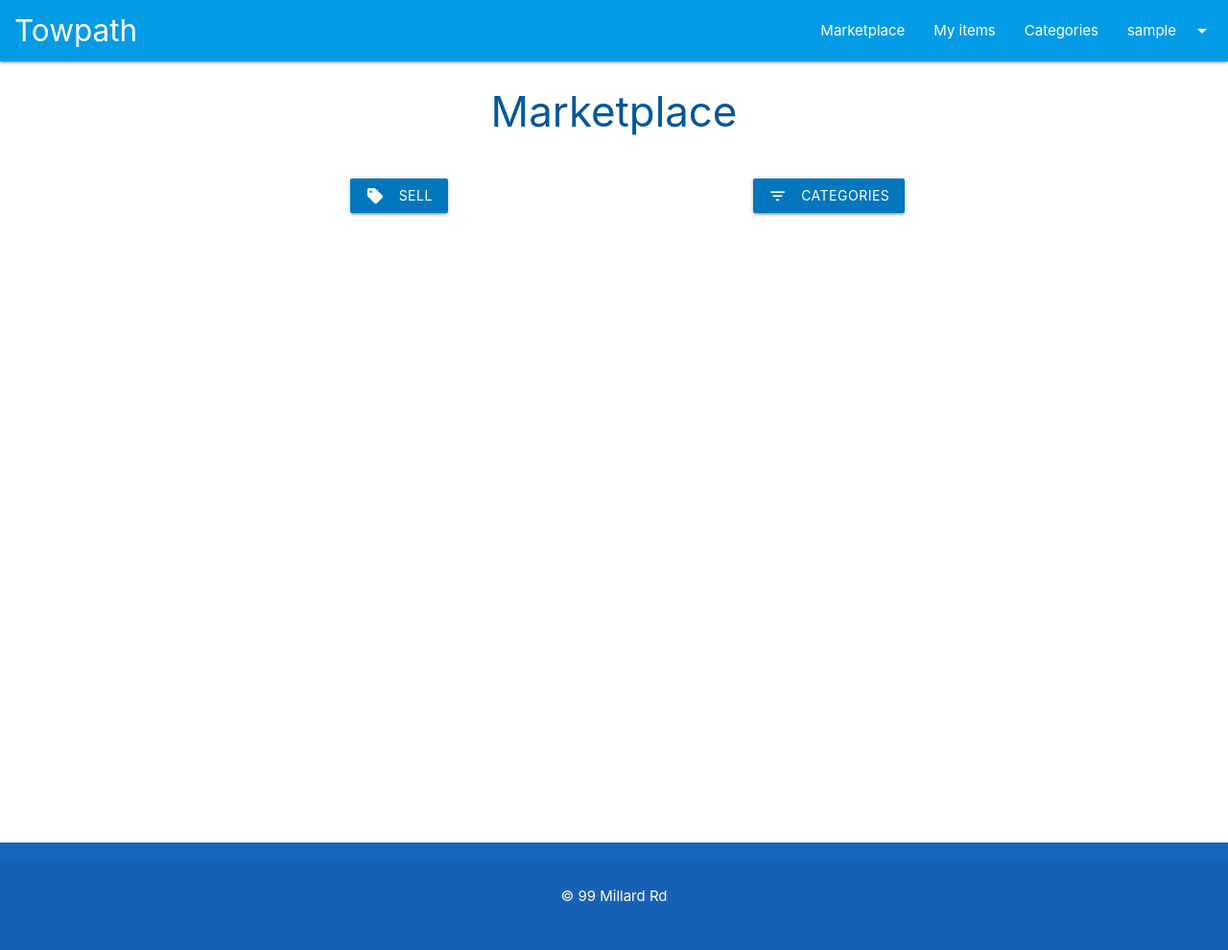
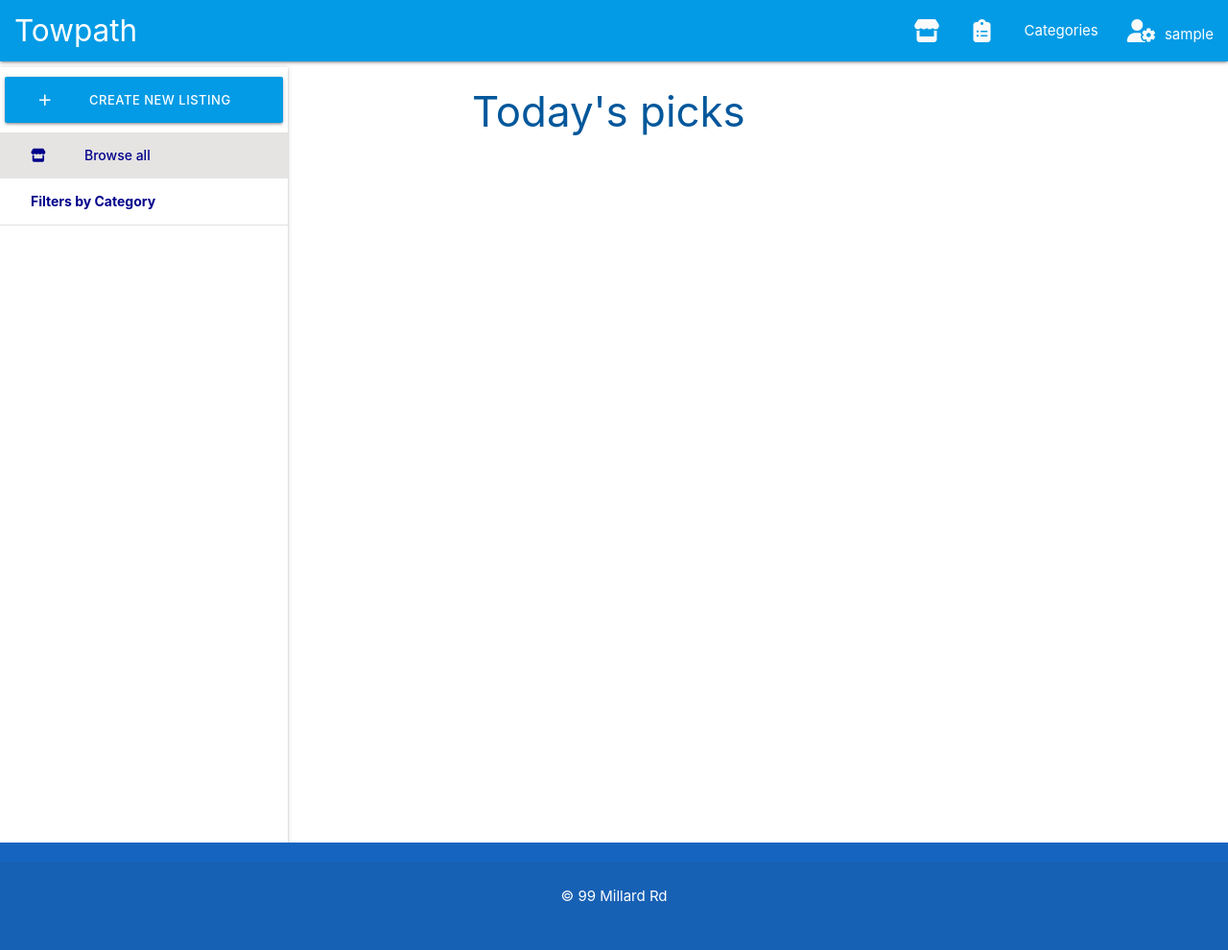
Before and after one commit to Babalu2017/flask_marketplace, a Flask app: page / in a window 1280 px wide. Shown: the whole page at 96% size. Run offline with Flask 2, Linux system fonts and the light colour scheme; the visitor is signed in with stand-in values (Sample User, id 1); data comes from the database, SQL or seed files in the repository; data that the repository does not hold is empty; some libraries are stand-ins or nearby versions.

Commit message:
edited sidenavbar for medium/large screens

```diff
--- a/marketplace/static/css/style.css
+++ b/marketplace/static/css/style.css
@@ -65,6 +65,64 @@ select[required]{
 }
 
 
+
+.custom-offset {
+  padding-left: 300px;
+
+}
+
+a.filter, a.filter:hover {
+  text-decoration:none !important;
+  font-weight:bold !important;
+  pointer-events: none;
+}
+
+
+.sidenav-fixed-custom {
+  position:fixed;
+  top:70px;
+  /* z-index: -1 !important; */
+
+
+}
+.cat-div, .sell-div {
+  display:none;
+}
+
+footer {
+  z-index: 1000;
+}
+
+
+
+@media only screen and (max-width : 992px) {
+  .custom-offset {
+    padding-left: 0;
+  }
+
+  .sidenav-fixed-custom {
+    position:fixed;
+    top:65px;
+    /* z-index: 2 !important; */
+
+  }
+
+
+
+  .cat-div, .sell-div {
+    display: flex;
+    align-items: center;
+    justify-content: center;
+  }
+
+
+
+
+}
+
+
+
+
 /*  medium/large screen */
 @media (min-width:540px) {
 
@@ -96,8 +154,4 @@ select[required]{
 }
 
 @media (min-width:370px) {
-
-
-
-
 }
--- a/marketplace/templates/base.html
+++ b/marketplace/templates/base.html
@@ -11,6 +11,7 @@
         crossorigin="anonymous" referrerpolicy="no-referrer">
     <link rel="stylesheet" href="https://cdnjs.cloudflare.com/ajax/libs/materialize/1.0.0/css/materialize.min.css"
         type="text/css">
+        <link rel="stylesheet" href="https://cdnjs.cloudflare.com/ajax/libs/font-awesome/6.1.1/css/all.min.css" integrity="sha512-KfkfwYDsLkIlwQp6LFnl8zNdLGxu9YAA1QvwINks4PhcElQSvqcyVLLD9aMhXd13uQjoXtEKNosOWaZqXgel0g==" crossorigin="anonymous" referrerpolicy="no-referrer" />
     <link href="https://fonts.googleapis.com/icon?family=Material+Icons" rel="stylesheet">
     <link rel="stylesheet" href="{{ url_for('static', filename='css/style.css') }}" type="text/css">
     <script src="https://ajax.googleapis.com/ajax/libs/jquery/3.6.0/jquery.min.js"></script>
@@ -24,33 +25,37 @@
         <!-- dropdown content for user link -->
         <ul id="dropdown1" class="dropdown-content">
             <li>
-                <a href="#" style="color: darkblue;">Messages<i class="material-icons left" style="color: darkblue;">markunread</i></a>
+                <a href="#" style="color: darkblue;">Messages<i class="material-icons left"
+                        style="color: darkblue;">markunread</i></a>
             </li>
             <li class="divider"></li>
             <li>
-                <a href="{{ url_for('logout') }}" style="color: darkblue;">Logout <i class="material-icons left" style="color: darkblue;">exit_to_app</i></a>
+                <a href="{{ url_for('logout') }}" style="color: darkblue;">Logout <i class="material-icons left"
+                        style="color: darkblue;">exit_to_app</i></a>
             </li>
         </ul>
+        <div class="navbar-fixed">
             <nav class="light-blue darken-1">
                 <div class="nav-wrapper">
                     <a href="{{ url_for('dashboard') }}" class="brand-logo">Towpath</a>
 
                     <a href="#" data-target="mobile-demo" class="sidenav-trigger"><i class="fas fa-bars"></i></a>
                     <ul class="right hide-on-med-and-down">
-                    <li><a href="{{ url_for('dashboard')}}">Marketplace</a></li>
-                    <li><a href="{{ url_for('home')}}">My items</a></li>
+                        <li><a href="{{ url_for('dashboard')}}"><i class="fa-solid fa-store" style="color:#fafafa;"></i></a></li>
+                        <li><a href="{{ url_for('home')}}"><i class="fa-solid fa-clipboard-list" style="color:#fafafa; padding-right: 5px; padding-left: 5px;"></i></a></li>
 
 
                         {% if current_user_id == 1%}
                         <li><a href="{{ url_for('categories') }}">Categories</a></li>
                         {% endif %}
 
-                    <li><a class="dropdown-trigger" href="#!" data-target="dropdown1">{{ users }}<i
-                                class="material-icons right">arrow_drop_down</i></a></li>
+                        <li><a class="dropdown-trigger" href="#!" data-target="dropdown1"><i class="fa-solid fa-user-gear" style="color:#fafafa; padding-right: 5px;"></i> {{ users }}</a></li>
 
                     </ul>
                 </div>
             </nav>
+        </div>
+
 
         <!-- mobile sidenav -->
         <!-- mobile dropdown content for user link -->
@@ -64,8 +69,8 @@
             </li>
         </ul>
         <ul class="sidenav" id="mobile-demo">
-            <li><a href="{{ url_for('dashboard') }}">Marketplace</a></li>
-            <li><a href="{{ url_for('home') }}">My items</a></li>
+            <li><a href="{{ url_for('dashboard') }}"><i class="fa-solid fa-store" style="color:black;"></i>Marketplace</a></li>
+            <li><a href="{{ url_for('home') }}"><i class="fa-solid fa-clipboard-list" style="color:black;"></i>My items</a></li>
 
 
 
@@ -74,8 +79,7 @@
             {% endif %}
 
 
-            <li id="current_user"><a class="dropdown-trigger" href="#!" data-target="dropdown2">{{ users }}<i
-                        class="material-icons right">arrow_drop_down</i></a></li>
+            <li id="current_user"><a class="dropdown-trigger" href="#!" data-target="dropdown2"><i class="fa-solid fa-user-gear" style="color:black;"></i>{{ users }}</a></li>
 
         </ul>
     </header>
--- a/marketplace/templates/dashboard.html
+++ b/marketplace/templates/dashboard.html
@@ -1,29 +1,37 @@
 {% extends "base.html" %}
 {% block content %}
 
-<h3 class="light-blue-text text-darken-4 center-align" style="margin-bottom: 45px;">Marketplace</h3>
-<div class="row" >
-    <div class="col s12 m6 center-align" style="margin-bottom: 15px;">
+<h3 class="custom-offset light-blue-text text-darken-4 left-align" style="margin-bottom: 45px;">Today's picks</h3>
+<div class="row custom-offset" >
+    <div class="col s6 m6 left-align sell-div" style="margin-bottom: 15px;">
         <a href="{{ url_for('add_item') }}"  class="light-blue darken-3 sell waves-effect waves-light btn"><i class="list-icon material-icons left">sell</i><span>Sell</span> </a>
     </div>
-    <ul id="slide-out" class="sidenav">
-        <li><a href="{{ url_for('dashboard') }}" style="color: darkblue;">All</a></li>
-        <li class="divider"></li>
+    <ul id="slide-out" class="sidenav sidenav-fixed sidenav-fixed-custom">
+        <li>
+          <a href="{{ url_for('add_item') }}"  class="light-blue darken-1 sell waves-effect waves-light btn" style="text-align: left; font-size: small; margin: 10px 5px;"><i class="white-text text-darken-2 list-icon material-icons left">add</i>Create new listing</a>
+        </li>
+        <li><a href="{{ url_for('dashboard') }}" style="color: darkblue; background-color: rgb(229, 228, 226);"><i class="fa-solid fa-store" style="color:#00008B;"></i>Browse all</a></li>
+        <li><a class="filter" style="color: darkblue;">Filters by Category</a></li>
+
+        <li class="divider" style="margin-top: 0;"></li>
         {% for category in categories %}
         <li class="waves-effect"><a href="{{ url_for('filter_by', type=category.category_name) }}" style="color: darkblue;">{{ category.category_name }}</a></li>
         <li class="divider"></li>
         {% endfor %}
       </ul>
-    <div class="col s12 m6 catogories-div center-align">
-        <a class="sidenav-trigger light-blue darken-3 categories-btn  waves-effect waves-light btn" data-target="slide-out">Categories<i class="material-icons left">filter_list</i></a>
+      <div class="col s6 m6 catogories-div left-align cat-div">
+          <a class="sidenav-trigger light-blue darken-3 categories-btn  waves-effect waves-light btn" data-target="slide-out">Category<i class="material-icons left">filter_list</i></a>
+      </div>
+</div>
+<!-- <div class="row">
+  <div class="col s12 catogories-div center-align">
+    <div>
+      <a class="sidenav-trigger light-blue darken-3 categories-btn  waves-effect waves-light btn" data-target="slide-out">Categories<i class="material-icons left">filter_list</i></a>
+    </div>
+  </div>
+</div> -->
 
-        <!-- <a  class="cat-list light-blue darken-3 categories-btn  waves-effect waves-light btn"><i class="cat-icon material-icons left">filter_list</i><span class="cat-text">Categories</span> </a> -->
-    </div>
-
-
-</div>
-
-<div class="row">
+<div class="row custom-offset">
     {% for item in itemFunc|sort(attribute="post_date") %}
     <div class="col s12 m6">
         <div class="card">
@@ -35,9 +43,6 @@
             </div>
             <div class="card-content">
               <span class="card-title activator grey-text text-darken-4">{{ item.item_name }}
-                {% if item.is_urgent == True %}
-                <i class="fas fa-exclamation-circle red-text text-lighten-2"></i>
-                {% endif %}
                 <i class="material-icons right">more_vert</i></span>
               <!-- <p><a href="#">This is a link</a></p> -->
               <p><strong>User: </strong>{{ item.user.username}}</p>
```
Also changed, not shown: marketplace/templates/filter_by.html (+34 -19 lines). Lines whose indentation alone changed are shown as unchanged.
